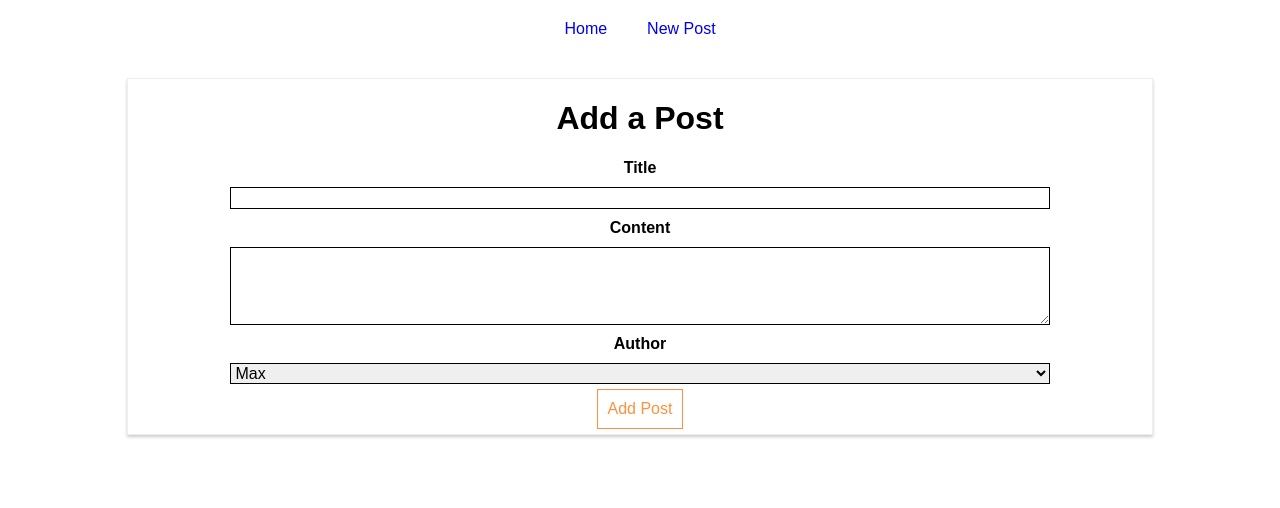
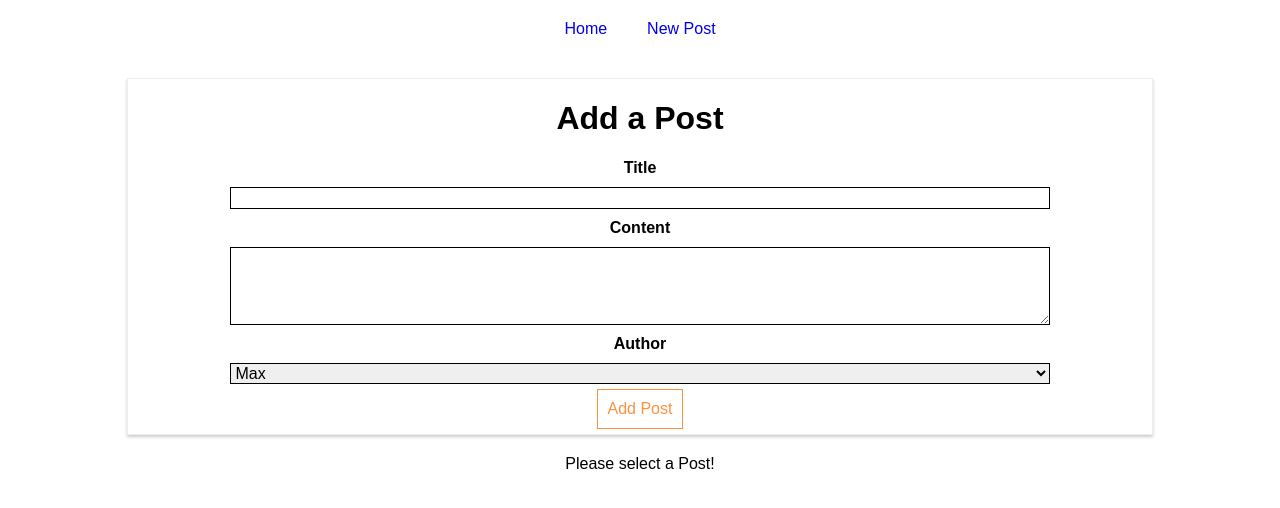
Before and after one commit to makomweb/notes-react-course, a React (Create React App) app in the folder starting-project/: page /new-post in a window 1280 px wide. Shown: the top 508 px of the page. Built offline with nearby package versions, Linux system fonts and the light colour scheme.

Commit message:
make a single post clickable

```diff
--- a/starting-project/src/containers/Blog/Blog.js
+++ b/starting-project/src/containers/Blog/Blog.js
@@ -6,6 +6,7 @@ import './Blog.css';
 import NewPost from './NewPost/NewPost';
 
 import Posts from './Posts/Posts';
+import FullPost from './FullPost/FullPost';
 
 class Blog extends Component {
     render() {
@@ -34,6 +35,7 @@ class Blog extends Component {
                 </header>
                 <Route path="/" exact component={Posts} />
                 <Route path="/new-post" component={NewPost} />
+                <Route path="/:id" exact component={FullPost} />
             </div>
         );
     }
--- a/starting-project/src/containers/Blog/Posts/Posts.js
+++ b/starting-project/src/containers/Blog/Posts/Posts.js
@@ -1,6 +1,7 @@
 import React, { Component } from 'react';
 import axios from '../../../axios.js';
 import Post from '../../../components/Post/Post.js';
+import { Link } from 'react-router-dom';
 import './Posts.css';
 
 class Posts extends Component {
@@ -34,7 +35,9 @@ class Posts extends Component {
         const errorMessage = <p style={{ textAlign: 'center' }}>Something went wrong!</p>
         const posts = this.state.posts.map(p => {
             return (
-                <Post key={p.id} title={p.title} author={p.author} clicked={() => this.onPostClick(p.id)} />
+                <Link to={'/' + p.id}>
+                    <Post key={p.id} title={p.title} author={p.author} clicked={() => this.onPostClick(p.id)} />
+                </Link>
             );
         });
 
```
